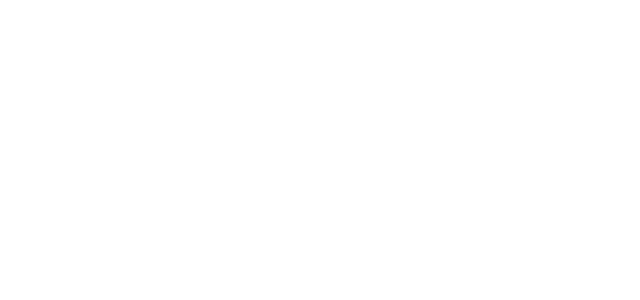
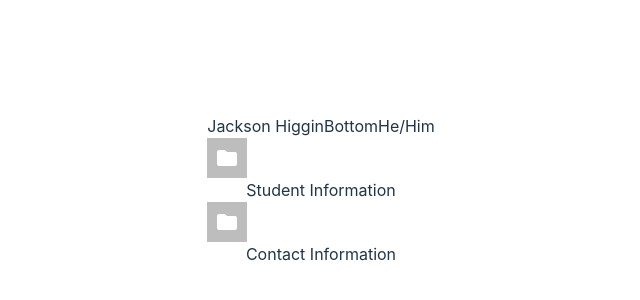
Before and after one commit to ari-denary/volunteer-management-frontend, a React (Vite) app: page /dashboard/profile in a window 1280 px wide. Before the commit this address had no page. Shown: the part 210-510 px from the top of the page, without its empty margins (319-959 px from the left). Built offline with nearby package versions, Linux system fonts and the light colour scheme.

Commit message:
Created component for profile page

```diff
--- a/package.json
+++ b/package.json
@@ -12,6 +12,7 @@
   "dependencies": {
     "@emotion/react": "^11.11.1",
     "@emotion/styled": "^11.11.0",
+    "@mui/icons-material": "^5.15.6",
     "@mui/material": "^5.15.1",
     "react": "^18.2.0",
     "react-dom": "^18.2.0",
--- a/src/App.tsx
+++ b/src/App.tsx
@@ -8,6 +8,7 @@
 import ContactInformationForm from "./components/ContactInformationForm.tsx";
 import VolunteerTypeForm from './components/VolunteerTypeForm.tsx';
 import CollectionInfoForm from './components/CollectionInfoForm.tsx';
+import ProfilePage from "./components/ProfilePage.tsx";
 
 
 
@@ -27,6 +28,9 @@
             <Route path="collectioninfoform" element={<CollectionInfoForm />} />
           </Route>
         </Route>
+        <Route path="dashboard">
+          <Route path="profile" element={<ProfilePage />}/>
+        </Route>
       </Routes>
     </BrowserRouter>
   </div>
--- /dev/null
+++ b/src/components/ProfilePage.tsx
@@ -0,0 +1,29 @@
+import React from 'react'
+import Avatar from '@mui/material/Avatar';
+import FolderIcon from '@mui/icons-material/Folder';
+
+const ProfilePage = () => {
+  return (
+    <div>
+        <div>
+            <img src="" alt="" />
+            <span>Jackson HigginBottom</span>
+            <span>He/Him</span>
+        </div>
+        <div>
+            <Avatar variant="square">
+                <FolderIcon />
+            </Avatar>
+            <div>Student Information</div>
+        </div>
+        <div>
+            <Avatar variant="square">
+                <FolderIcon />
+            </Avatar>
+            <div>Contact Information</div>
+        </div>
+    </div>
+  )
+}
+
+export default ProfilePage
```
Also changed, not shown: 1 other file (tests, documents, lock files or other folders).
